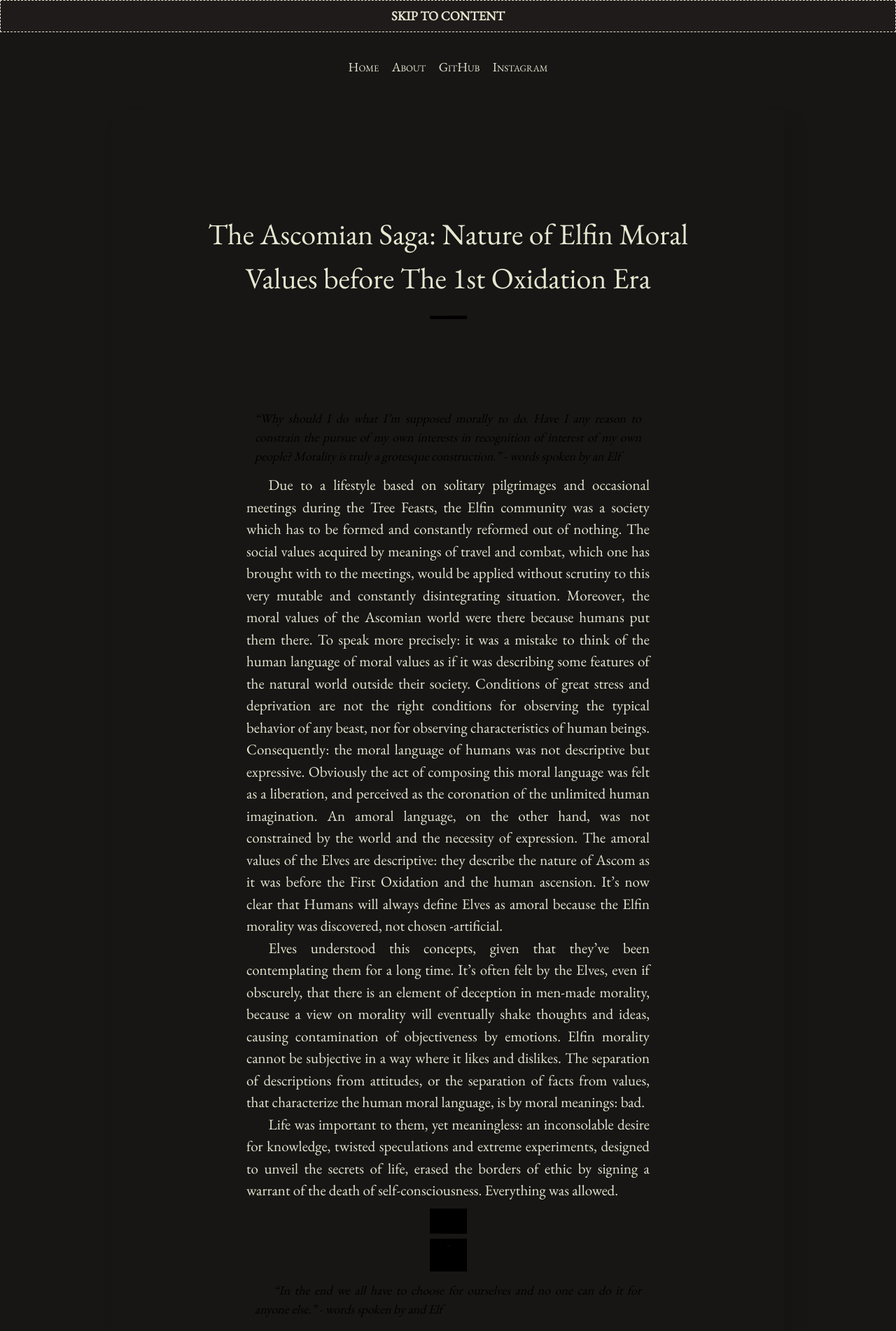
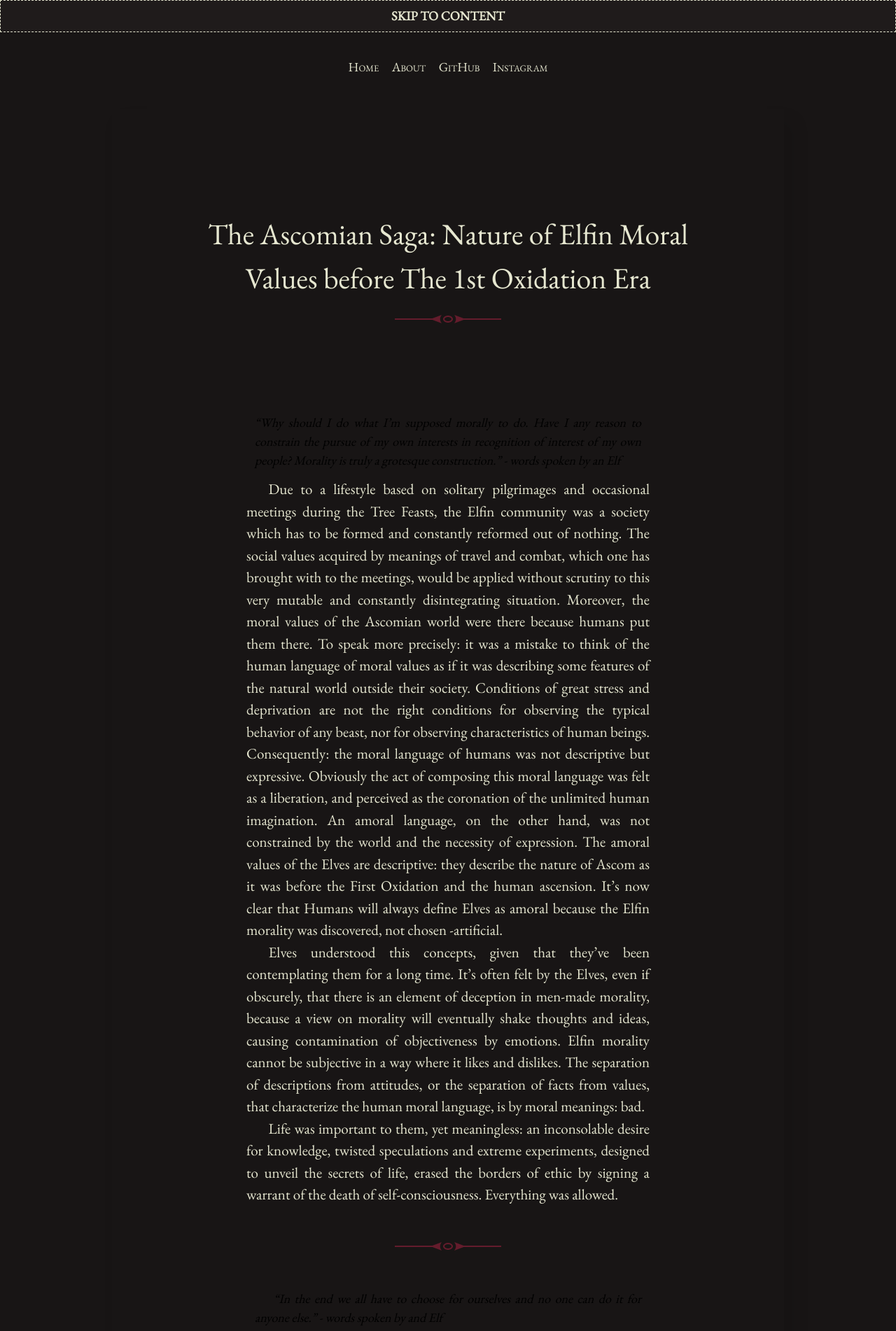
Before and after one commit to InexistentThirdChimera/InexistentThirdChimera.github.io, a Jekyll site: the page built from _posts/2022-08-18-the-ascomian-saga-elfin-moral-values-before-the-first-oxidation-era.md, in a window 1280 px wide. Shown: the top 1902 px of the page at 70% size. Built offline with Jekyll 4.4.1, drawn with Linux system fonts in a browser that asks for light colours.

Commit message:
return to original divider

```diff
--- a/_sass/_mixins.scss
+++ b/_sass/_mixins.scss
@@ -1,9 +1,9 @@
 @mixin divider {
   border: 0;
   display: block;
-  width: 53px;
-  height: 6px;
+  width: 153px;
+  height: 12px;
   margin: .5em auto .5em;
-  background: url(#{$asset_url}/images/sworddivider.svg) no-repeat center;
+  background: url(#{$asset_url}/images/divider2.svg) no-repeat center;
 
 }
```
